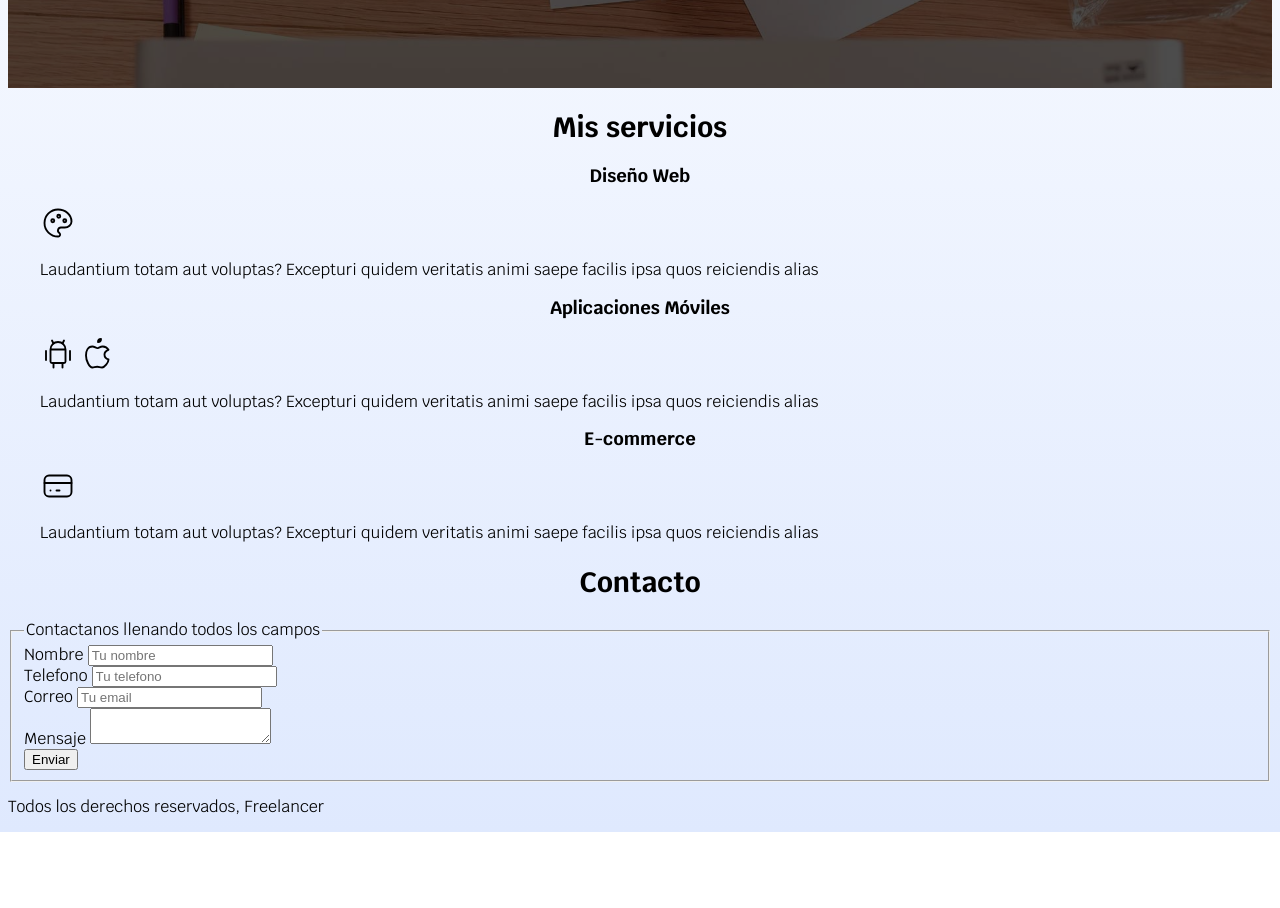
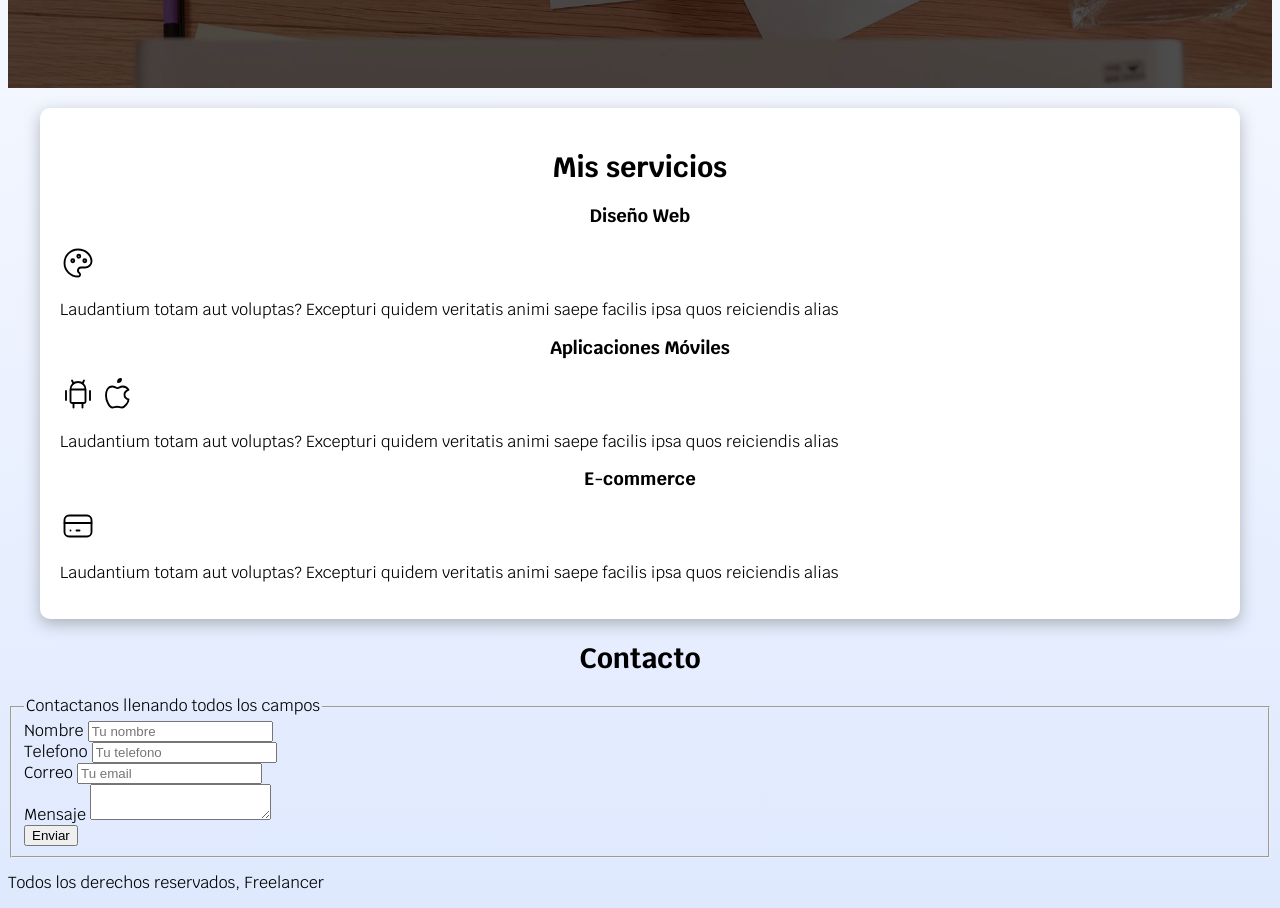
Before and after one commit to Astridvilpa/Frelancer_html, a plain HTML site: page index.html in a window 1280 px wide. Shown: the part 460-1368 px from the top of the page. Before the commit the page ends 1292 px from the top, so only its background shows below. Drawn offline with Linux system fonts and the light colour scheme.

Commit message:
Se le da sombra y borde al recuadro de servicios

```diff
--- a/css/style.css
+++ b/css/style.css
@@ -76,6 +76,15 @@ width: auto;
   }
 }
 
+.sombra {
+  -webkit-box-shadow: 0px 5px 15px 0px rgba(112,112,112,0.48);
+-moz-box-shadow: 0px 5px 15px 0px rgba(112,112,112,0.48);
+box-shadow: 0px 5px 15px 0px rgba(112,112,112,0.48);
+background-color: var(--blanco) ;
+padding: 2rem;
+border-radius: 1rem;
+}
+
 .nav-bg {
   background-color: var(--secundario);
 }
@@ -125,6 +134,7 @@ width: auto;
   background-size: cover;
   height: 410px;
   position: relative; /* el padre siempre debe ser relative para que el hijo sea absolute */
+  margin-bottom: 2rem;
 }
 .contenido-hero {
   position: absolute;
--- a/index.html
+++ b/index.html
@@ -53,7 +53,7 @@
         <a class="boton" href="#">Contactar</a>
       </div> <!-- .contenido-hero cierre-->
     </section>
-    <main class="contenedor" >
+    <main class="contenedor sombra" >
       <h2>Mis servicios</h2>
 
       <section>
```
